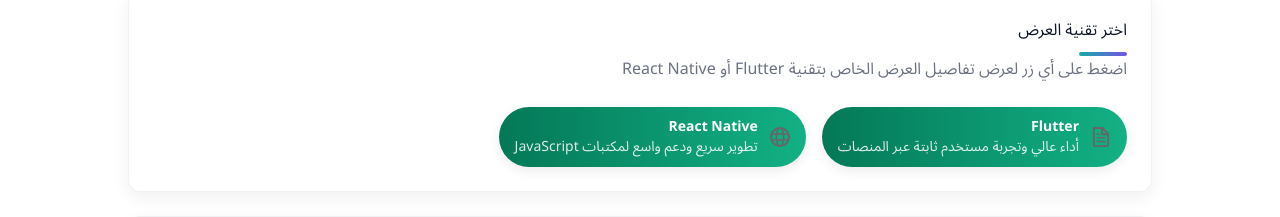
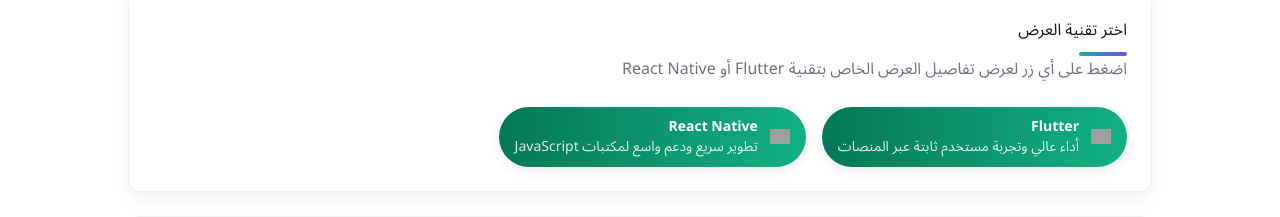
Before and after one commit to Kamkmgamer/Evocare-Proposal, a Next.js app: page / in a window 1280 px wide. Shown: the part 229-446 px from the top of the page. Built offline with nearby package versions, Linux system fonts and the light colour scheme; grey boxes are pictures that could not be loaded.

Commit message:
modified:   app/page.tsx

```diff
--- a/app/page.tsx
+++ b/app/page.tsx
@@ -22,7 +22,7 @@
           <div className="mt-6 flex gap-4 flex-col sm:flex-row">
             <Link href="/flutter" className="btn-primary">
               <div className="flex items-center gap-3">
-                <Image src="/file.svg" alt="flutter" width={20} height={20} />
+                <Image src="https://www.svgrepo.com/show/349363/flutter.svg" alt="flutter" width={20} height={20} />
                 <div className="text-sm">
                   <div className="font-semibold">Flutter</div>
                   <div className="text-sm muted">أداء عالي وتجربة مستخدم ثابتة عبر المنصات</div>
@@ -32,7 +32,7 @@
 
             <Link href="/react-native" className="btn-primary" >
               <div className="flex items-center gap-3">
-                <Image src="/globe.svg" alt="react native" width={20} height={20} />
+                <Image src="https://www.svgrepo.com/show/521303/react-16.svg" alt="react native" width={20} height={20} />
                 <div className="text-sm">
                   <div className="font-semibold">React Native</div>
                   <div className="text-sm muted">تطوير سريع ودعم واسع لمكتبات JavaScript</div>
```
